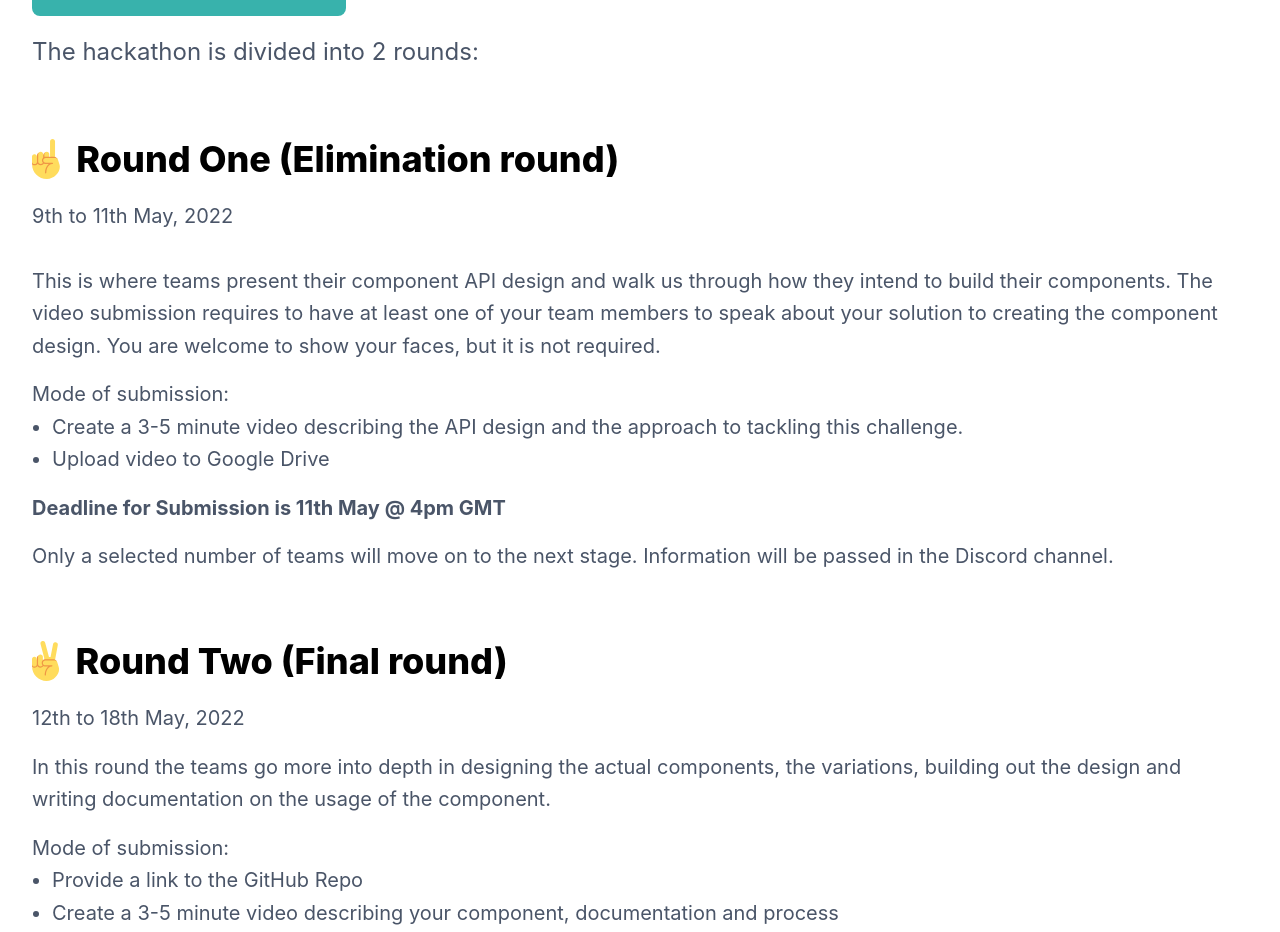
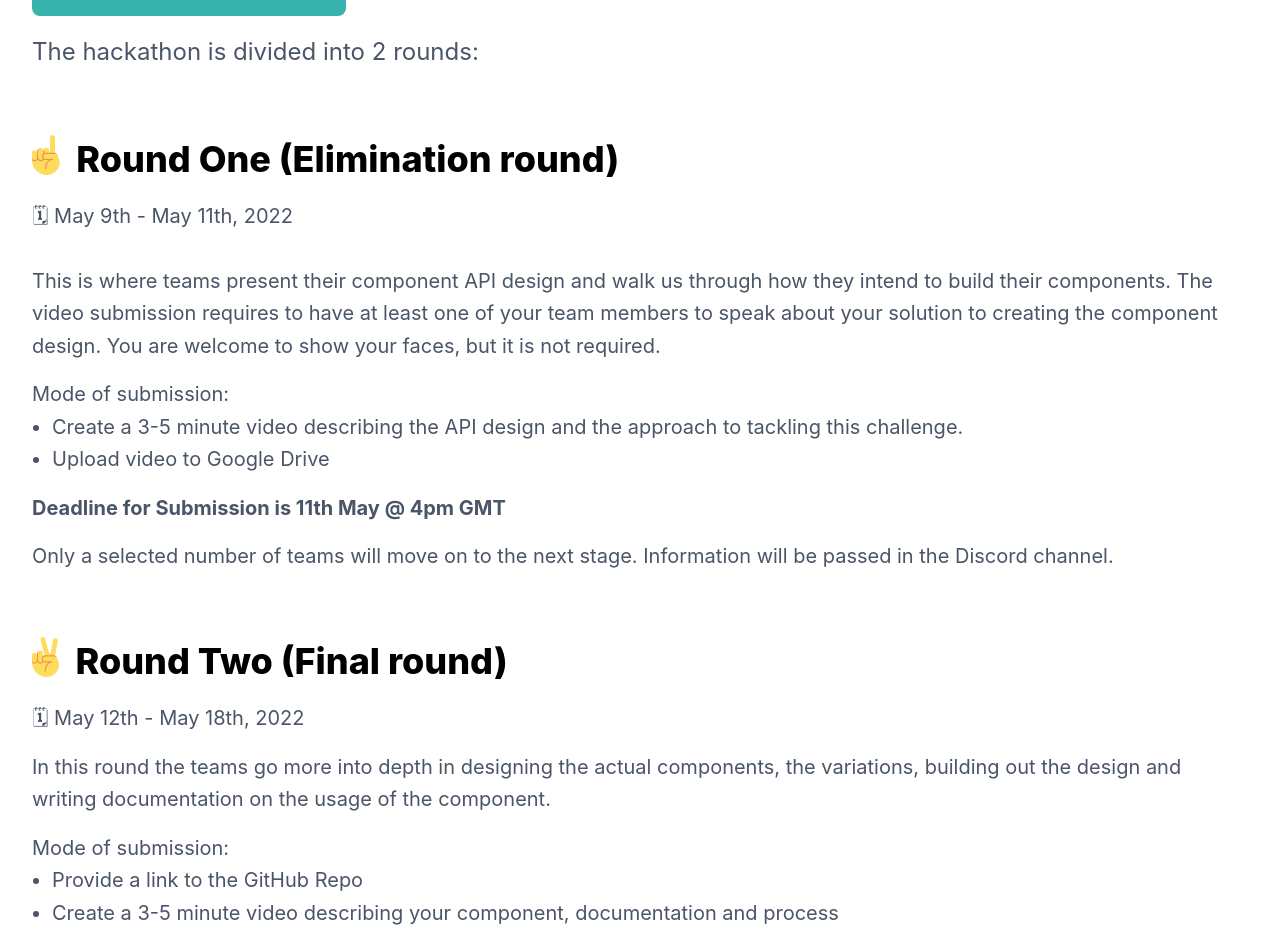
Before and after one commit to chakra-ui/hackathon, a Next.js app: page / in a window 1280 px wide. Shown: the part 2360-3292 px from the top of the page. Built offline with nearby package versions, Linux system fonts and the light colour scheme.

Commit message:
feat: added date icons and updated layout

```diff
--- a/src/components/Rounds.tsx
+++ b/src/components/Rounds.tsx
@@ -30,14 +30,14 @@ export const Rounds = () => {
         The hackathon is divided into 2 rounds:
       </Text>
       <Box mt='16' mb='12'>
-        <HStack spacing='4'>
+        <HStack spacing='4' align='start'>
           <Icon
             width='auto'
             as={RoundOne}
             fontSize={{ base: '2rem', lg: '2.5rem' }}
           />
           <Heading
-            size='xl'
+            fontSize={{ base: '2xl', md: '4xl' }}
             lineHeight='short'
             fontWeight='extrabold'
             color='defaultHeading'
@@ -51,7 +51,7 @@ export const Rounds = () => {
           color='defaultBody'
           fontSize={{ base: 'lg', lg: 'xl' }}
         >
-          9th to 11th May, 2022
+          🗓 May 9th - May 11th, 2022
         </Text>
         <Box py='4'>
           <Text
@@ -102,14 +102,14 @@ export const Rounds = () => {
         </Box>
       </Box>
       <Box mb='16' mt='12'>
-        <HStack spacing='4'>
+        <HStack spacing='4' align='start'>
           <Icon
             width='auto'
             as={RoundTwo}
             fontSize={{ base: '2rem', lg: '2.5rem' }}
           />
           <Heading
-            size='xl'
+            fontSize={{ base: '2xl', md: '4xl' }}
             lineHeight='short'
             fontWeight='extrabold'
             color='defaultHeading'
@@ -123,7 +123,7 @@ export const Rounds = () => {
           color='defaultBody'
           fontSize={{ base: 'lg', lg: 'xl' }}
         >
-          12th to 18th May, 2022
+          🗓 May 12th - May 18th, 2022
         </Text>
         <Text
           pt='4'
```
